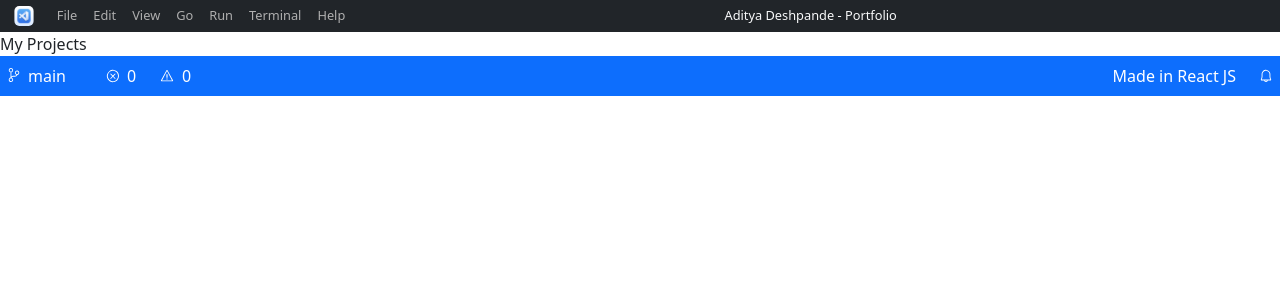
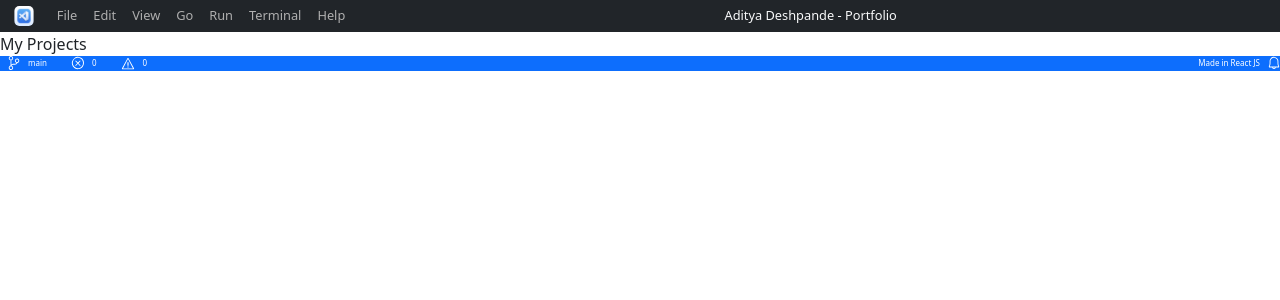
Before and after one commit to adityadeshpande0/portfolio-enhancement, a React (Vite) app: page /projects in a window 1280 px wide. Shown: the top 300 px of the page. Built offline with nearby package versions, Linux system fonts and the light colour scheme.

Commit message:
footer deveoped needs UI enhancements

```diff
--- a/src/components/footer/Footer.tsx
+++ b/src/components/footer/Footer.tsx
@@ -2,29 +2,29 @@ import branchIcon from "../../assets/icons/branch_icon_footer.svg";
 import crossIcon from "../../assets/icons/cross_icon_footer.svg";
 import alertIcon from "../../assets/icons/alert_icon_footer.svg";
 import bellIcon from "../../assets/icons/bell_icon_footer.svg";
-
+import './footer-styles.scss'
 const Footer: React.FC = () => {
   return (
-    <div className="d-flex justify-content-between align-items-center bg-primary">
+    <div className="main-container-footer d-flex justify-content-between align-items-center bg-primary">
       <div className="d-flex align-items-center">
-        <div className="d-flex align-items-center me-4 p-2 hover-bg-secondary">
+        <div className="branch-container d-flex align-items-center me-4 mx-2 hover-bg-secondary">
           <img alt="branch" src={branchIcon} className="me-2" />
           <a
             href="https://github.com/adityadeshpande0/MyPortfolio"
-            className="text-white text-decoration-none"
+            className="footer-text text-white text-decoration-none"
           >
             main
           </a>
         </div>
-        <div className="d-flex align-items-center p-2 hover-bg-secondary">
+        <div className="icons-container d-flex align-items-center hover-bg-secondary">
           <img alt="cross" src={crossIcon} className="me-2" />
-          <p className="text-white mb-0 me-4">0</p>
+          <p className="footer-text text-white mb-0 me-4">0</p>
           <img alt="alert" src={alertIcon} className="me-2" />
-          <p className="text-white mb-0">0</p>
+          <p className="footer-text text-white mb-0">0</p>
         </div>
       </div>
-      <div className="d-flex align-items-center p-2">
-        <p className="text-white mb-0 me-4">Made in React JS</p>
+      <div className="end-container d-flex align-items-center">
+        <p className="footer-text text-white mb-0 me-2">Made in React JS</p>
         <img alt="bell" src={bellIcon} />
       </div>
     </div>
--- /dev/null
+++ b/src/components/footer/footer-styles.scss
@@ -0,0 +1,23 @@
+.main-container-footer {
+    .branch-container {
+      :hover {
+        background-color: red; // Changes background color to red on hover
+      }
+    }
+
+    .icons-container {
+      :hover {
+        background-color: red; // Optionally, apply hover effect here as well
+      }
+    }
+
+    .footer-text {
+      font-size: 8px !important; // Reduces font size for all elements with class 'footer-text'
+    }
+
+    .end-container {
+      .footer-text {
+        font-size: 8px !important; // Ensures consistent text size in the end container as well
+      }
+    }
+  }
```
